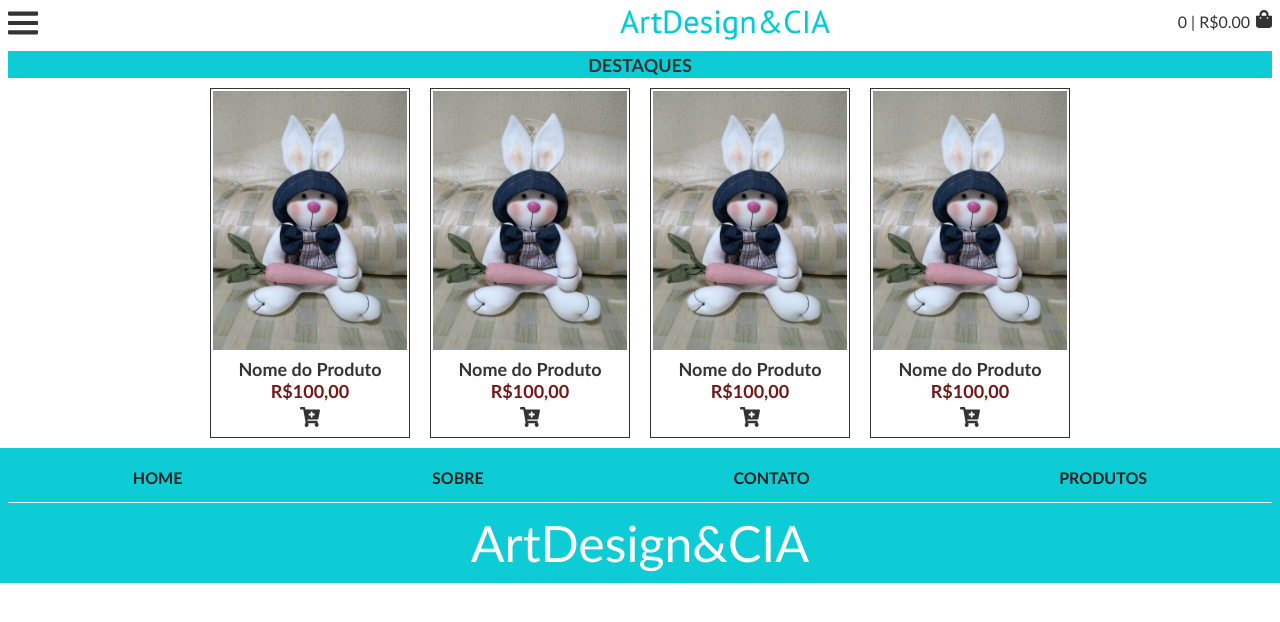
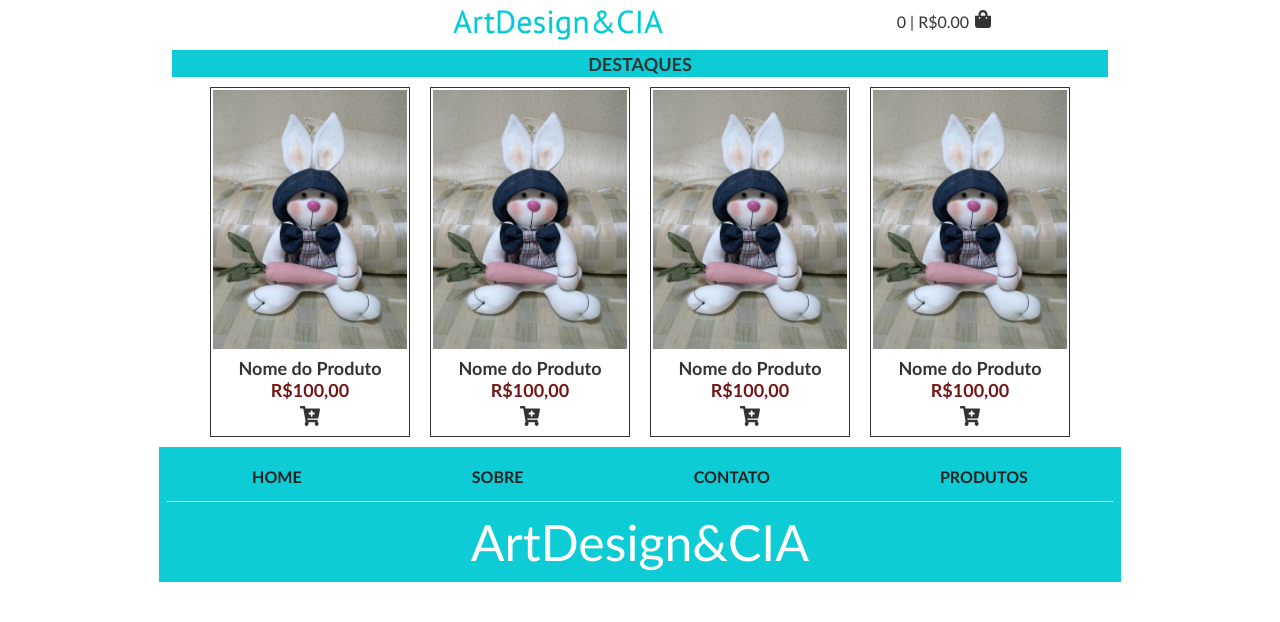
Before and after one commit to Spositogui/artDesign-ecommerce, a plain HTML site: page index.html in a window 1280 px wide. Drawn offline with Linux system fonts and the light colour scheme.

Commit message:
Pequena mudança- media query

```diff
--- a/css/style.css
+++ b/css/style.css
@@ -412,4 +412,20 @@ a{text-decoration: none;}
 
 @media(min-width: 1024px){
 
+	.container {
+		margin: 0 auto;
+		width: 952px;
+	}
+
+	#bars-menu {
+		display: none;
+	}
+
+
+	#footer {
+		margin: 0 auto;
+		width: 962px;
+	}
+
+
 }
```
